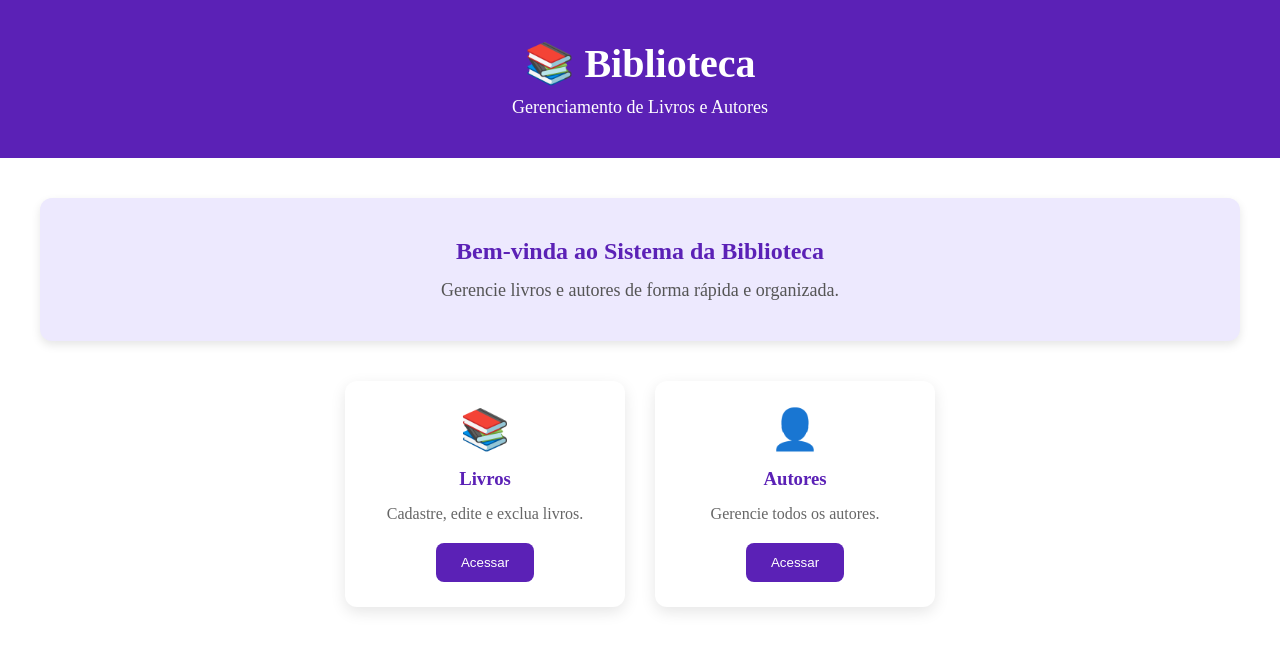
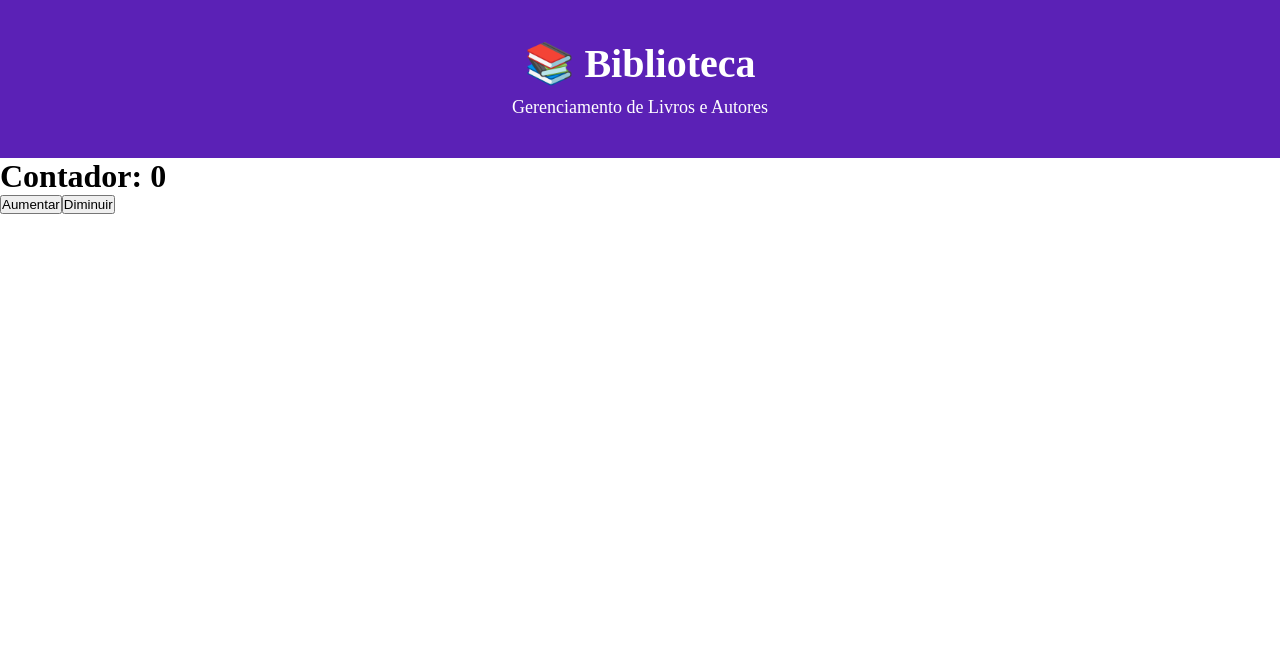
Before and after one commit to GiovanaVeronezi/colecao_de_uma_livraria, a React app in the folder frontend/: page / in a window 1280 px wide. Shown: the top 650 px of the page. Built offline with nearby package versions, Linux system fonts and the light colour scheme; the HTML template or start-up script is replaced by a standard one.

Commit message:
feat: Adicionando usestate ao clicar nos botões

```diff
--- a/frontend/src/pages/Home/Home.jsx
+++ b/frontend/src/pages/Home/Home.jsx
@@ -1,40 +1,37 @@
-import "./Home.css";
-import Card from "../../components/Card/Card";
+import { useState } from "react";
 
-function Home() {
-  return (
-    <main className="home">
 
-      <section className="hero">
+function App() {
 
-        <h2>Bem-vinda ao Sistema da Biblioteca</h2>
+const [contador, setContador] = useState(0);
 
-        <p>
-          Gerencie livros e autores de forma rápida e organizada.
-        </p>
 
-      </section>
+return(
+<div>
 
-      <section className="cards">
+<h1>
+Contador: {contador}
+</h1>
 
-        <Card
-          icone="📚"
-          titulo="Livros"
-          descricao="Cadastre, edite e exclua livros."
-          botao="Acessar"
-        />
 
-        <Card
-          icone="👤"
-          titulo="Autores"
-          descricao="Gerencie todos os autores."
-          botao="Acessar"
-        />
+<button
+onClick={() => setContador(contador + 1)}
+>
+Aumentar
+</button>
 
-      </section>
 
-    </main>
-  );
+<button
+onClick={() => setContador(contador - 1)}
+>
+Diminuir
+</button>
+
+
+</div>
+)
+
 }
 
-export default Home;
+
+export default App;
```
